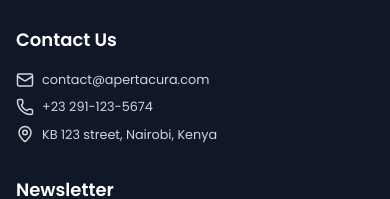
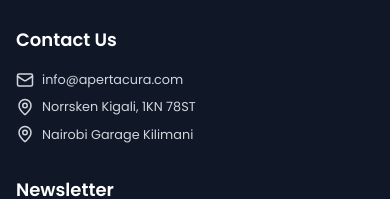
Before and after one commit to justinmihigo/apertacura, a React (Vite) app: page /privacy-policy in a window 390 px wide. Shown: the part 1287-1486 px from the top of the page. Built offline with nearby package versions, Linux system fonts and the light colour scheme.

Commit message:
ch(footer)change the address and remove the phone number in the footer

```diff
--- a/src/components/Footer.tsx
+++ b/src/components/Footer.tsx
@@ -48,15 +48,15 @@ const Footer = () => {
             <ul className="space-y-2">
               <li className="flex items-center space-x-2">
                 <Mail size={18} />
-                <span>contact@apertacura.com</span>
-              </li>
-              <li className="flex items-center space-x-2">
-                <Phone size={18} />
-                <span>+23 291-123-5674</span>
+                <span>info@apertacura.com</span>
               </li>
               <li className="flex items-center space-x-2">
                 <MapPin size={18} />
-                <span>KB 123 street, Nairobi, Kenya</span>
+                <span>Norrsken Kigali, 1KN 78ST</span>
+              </li>
+              <li className="flex items-center space-x-2">
+                <MapPin size={18} />
+                <span>Nairobi Garage Kilimani</span>
               </li>
             </ul>
           </div>
```
